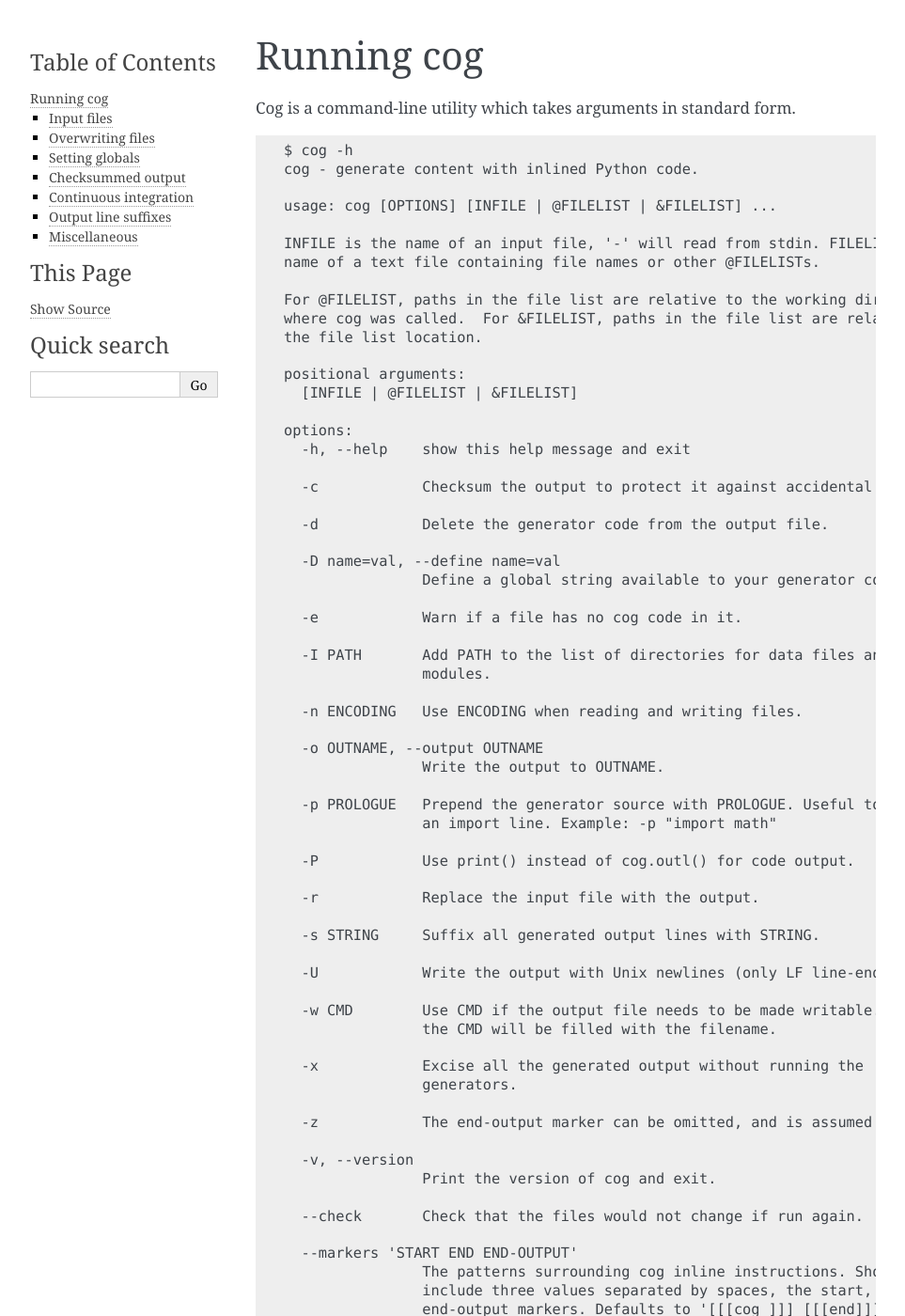
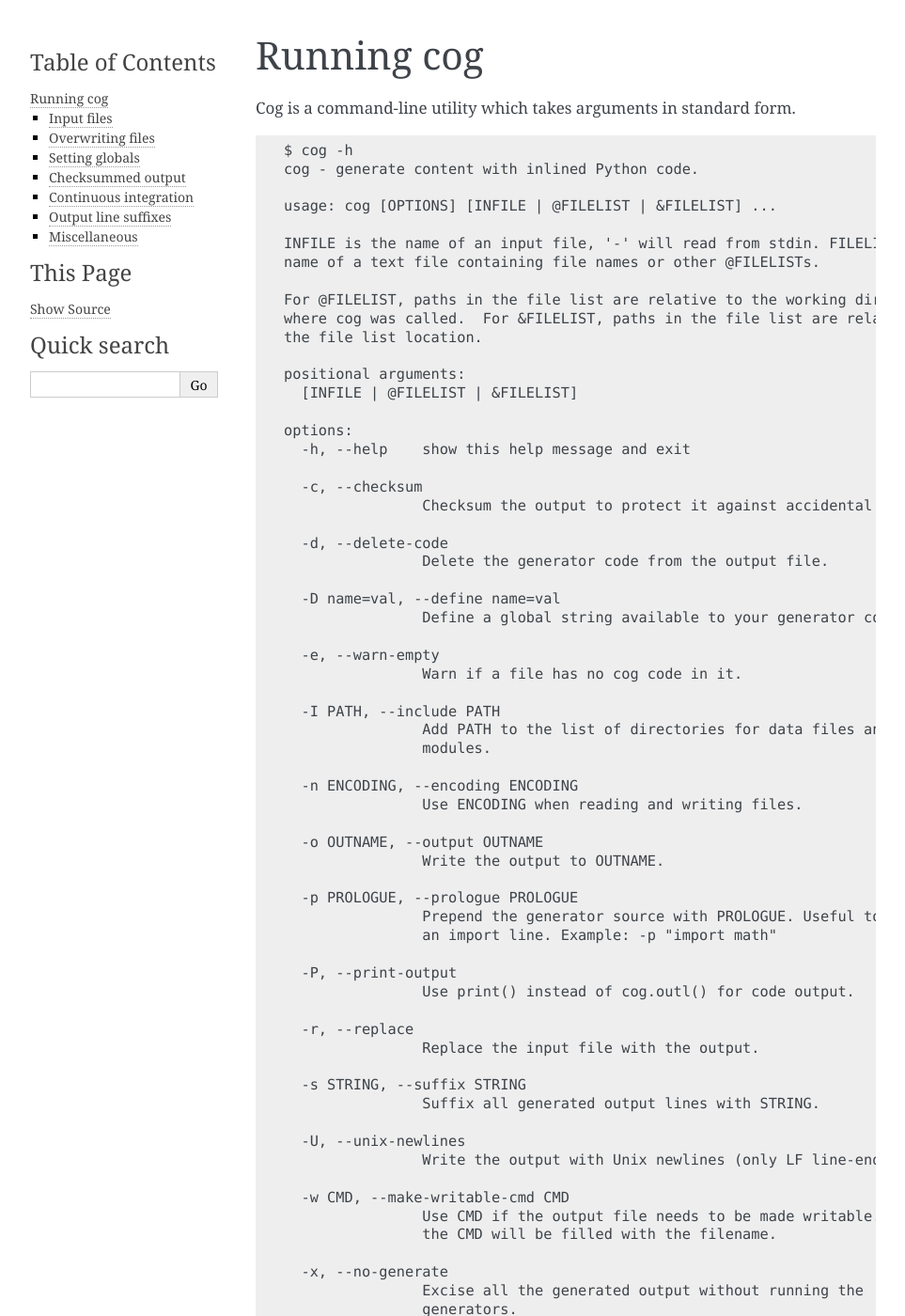
Before and after one commit to nedbat/cog, a Sphinx documentation site: the page built from docs/running.rst, in a window 1280 px wide and 1400 px high. Shown: the whole window at 94% size, without its empty margins (148-1111 px from the left). Built offline with Sphinx 7.4.7, drawn with Linux system fonts in a browser that asks for light colours; some of the changed text lies outside the part shown.

Commit message:
feature: add long option arguments

```diff
--- a/docs/running.rst
+++ b/docs/running.rst
@@ -39,41 +39,54 @@
     options:
       -h, --help    show this help message and exit
 
-      -c            Checksum the output to protect it against accidental change.
+      -c, --checksum
+                    Checksum the output to protect it against accidental change.
 
-      -d            Delete the generator code from the output file.
+      -d, --delete-code
+                    Delete the generator code from the output file.
 
       -D name=val, --define name=val
                     Define a global string available to your generator code.
 
-      -e            Warn if a file has no cog code in it.
+      -e, --warn-empty
+                    Warn if a file has no cog code in it.
 
-      -I PATH       Add PATH to the list of directories for data files and
+      -I PATH, --include PATH
+                    Add PATH to the list of directories for data files and
                     modules.
 
-      -n ENCODING   Use ENCODING when reading and writing files.
+      -n ENCODING, --encoding ENCODING
+                    Use ENCODING when reading and writing files.
 
       -o OUTNAME, --output OUTNAME
                     Write the output to OUTNAME.
 
-      -p PROLOGUE   Prepend the generator source with PROLOGUE. Useful to insert
+      -p PROLOGUE, --prologue PROLOGUE
+                    Prepend the generator source with PROLOGUE. Useful to insert
                     an import line. Example: -p "import math"
 
-      -P            Use print() instead of cog.outl() for code output.
+      -P, --print-output
+                    Use print() instead of cog.outl() for code output.
 
-      -r            Replace the input file with the output.
+      -r, --replace
+                    Replace the input file with the output.
 
-      -s STRING     Suffix all generated output lines with STRING.
+      -s STRING, --suffix STRING
+                    Suffix all generated output lines with STRING.
 
-      -U            Write the output with Unix newlines (only LF line-endings).
+      -U, --unix-newlines
+                    Write the output with Unix newlines (only LF line-endings).
 
-      -w CMD        Use CMD if the output file needs to be made writable. A %s in
+      -w CMD, --make-writable-cmd CMD
+                    Use CMD if the output file needs to be made writable. A %s in
                     the CMD will be filled with the filename.
 
-      -x            Excise all the generated output without running the
+      -x, --no-generate
+                    Excise all the generated output without running the
                     generators.
 
-      -z            The end-output marker can be omitted, and is assumed at eof.
+      -z, --eof-can-be-end
+                    The end-output marker can be omitted, and is assumed at eof.
 
       -v, --version
                     Print the version of cog and exit.
```
Also changed, not shown: other parts of docs/running.rst (+1 -1 lines), 1 other file.
